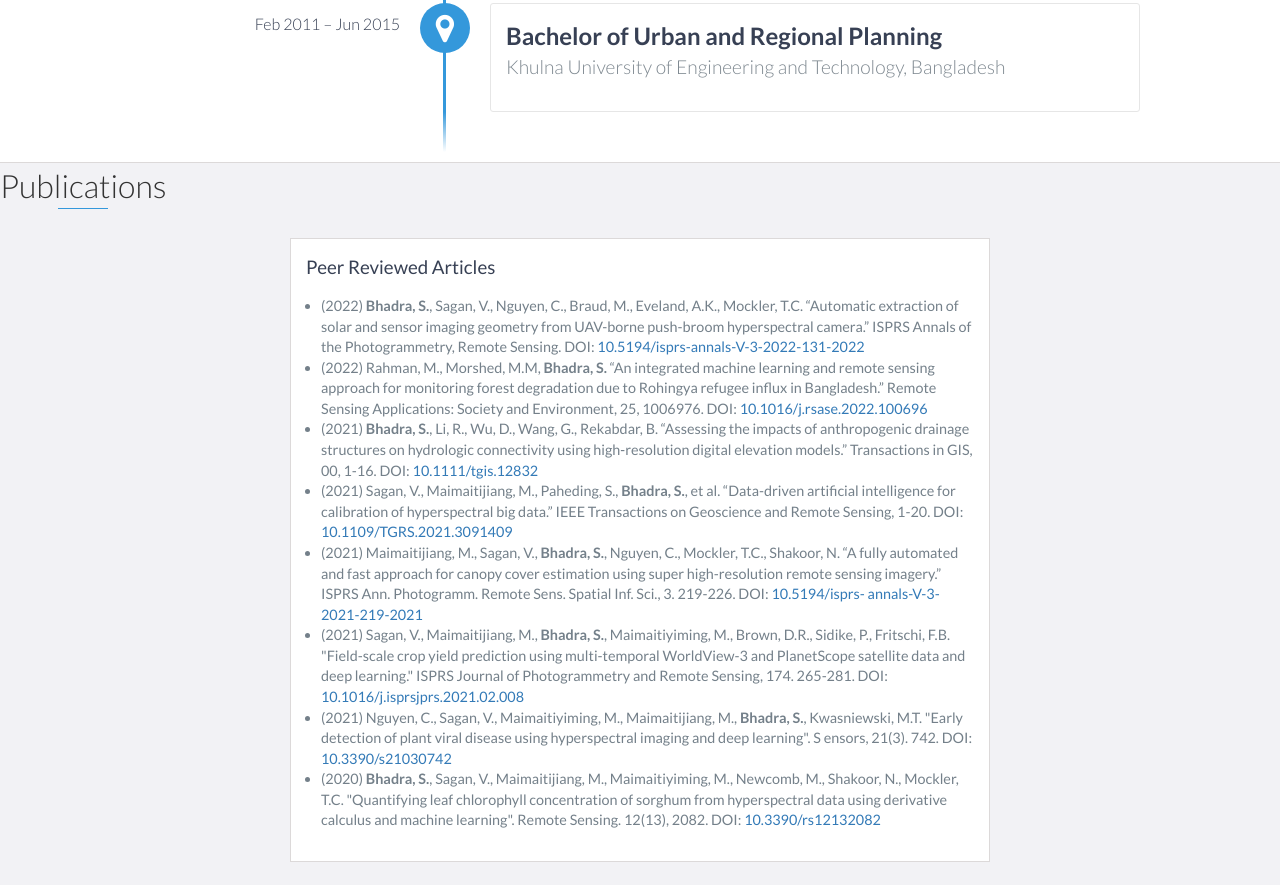
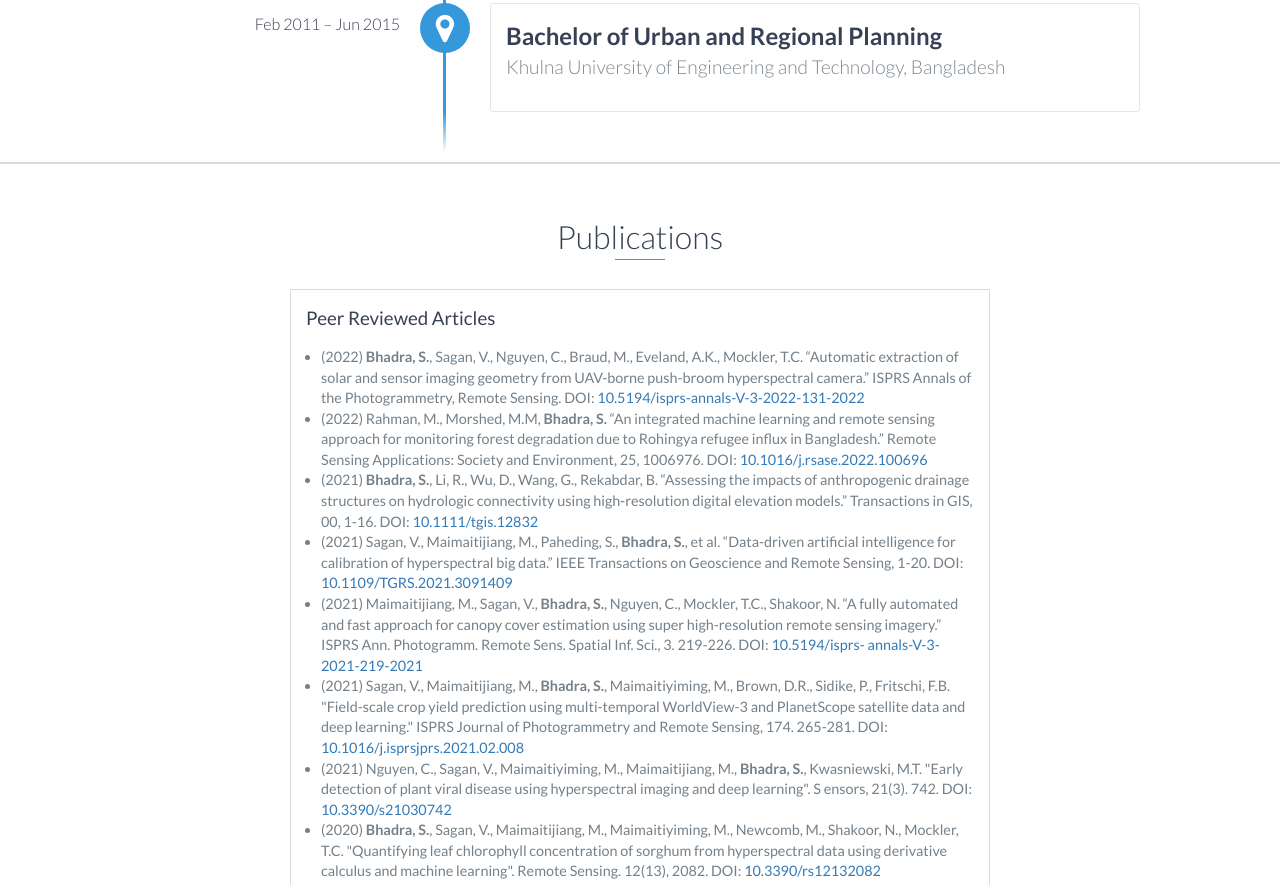
Before and after one commit to souravbhadra/__souravbhadra.github.io, a website: page index.html in a window 1280 px wide. Shown: the part 4375-5260 px from the top of the page. Drawn offline with nearby package versions, Linux system fonts and the light colour scheme.

Commit message:
updated publication background

```diff
--- a/index.html
+++ b/index.html
@@ -390,8 +390,8 @@
 
 
 
-    <div id="publications" class="background-alt">
-    <!-- class="optional-section" -->
+    <div id="publications" class="optional-section">
+    <!-- class="optional-section" class="background-alt"-->
     <h2 class="heading">Publications</h2>
 
     <div class="optional-section-block">
--- a/scss/styles.scss
+++ b/scss/styles.scss
@@ -796,6 +796,7 @@ footer {
 .optional-section {
     padding: 50px 15px;
     text-align: center;
+    background: #f2f2f5;
     border-top: 1px solid $border;
 
     h2 {
```
